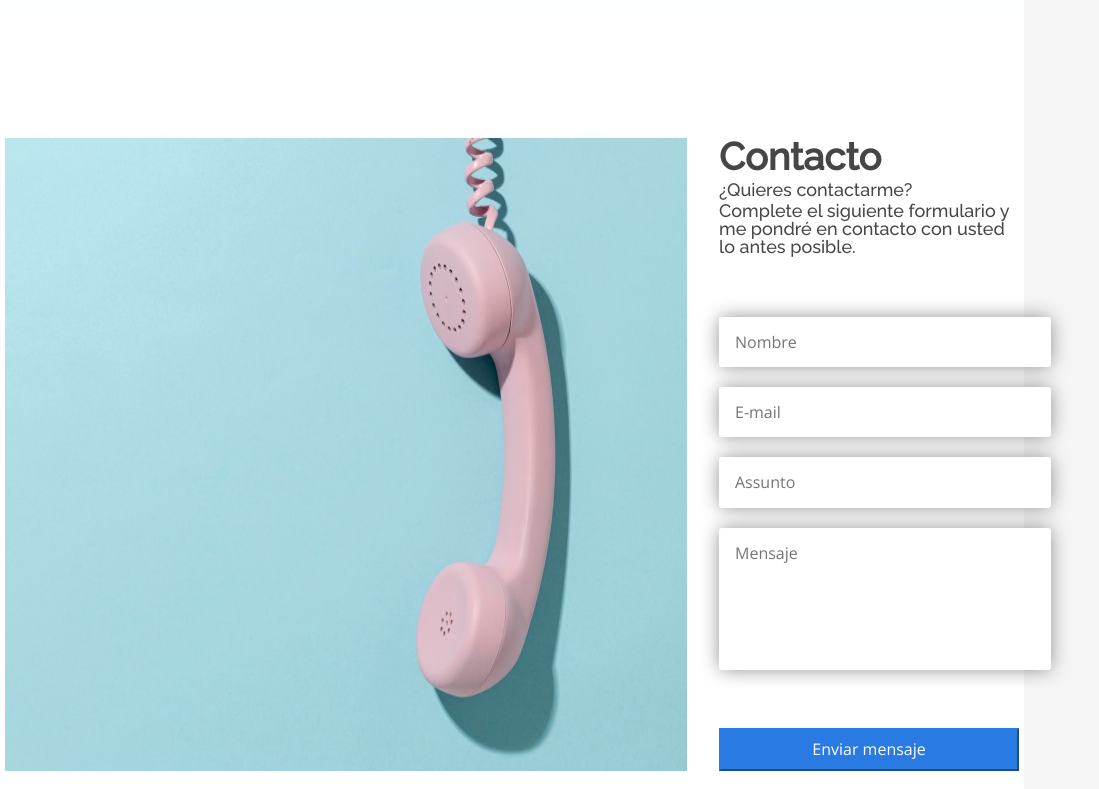
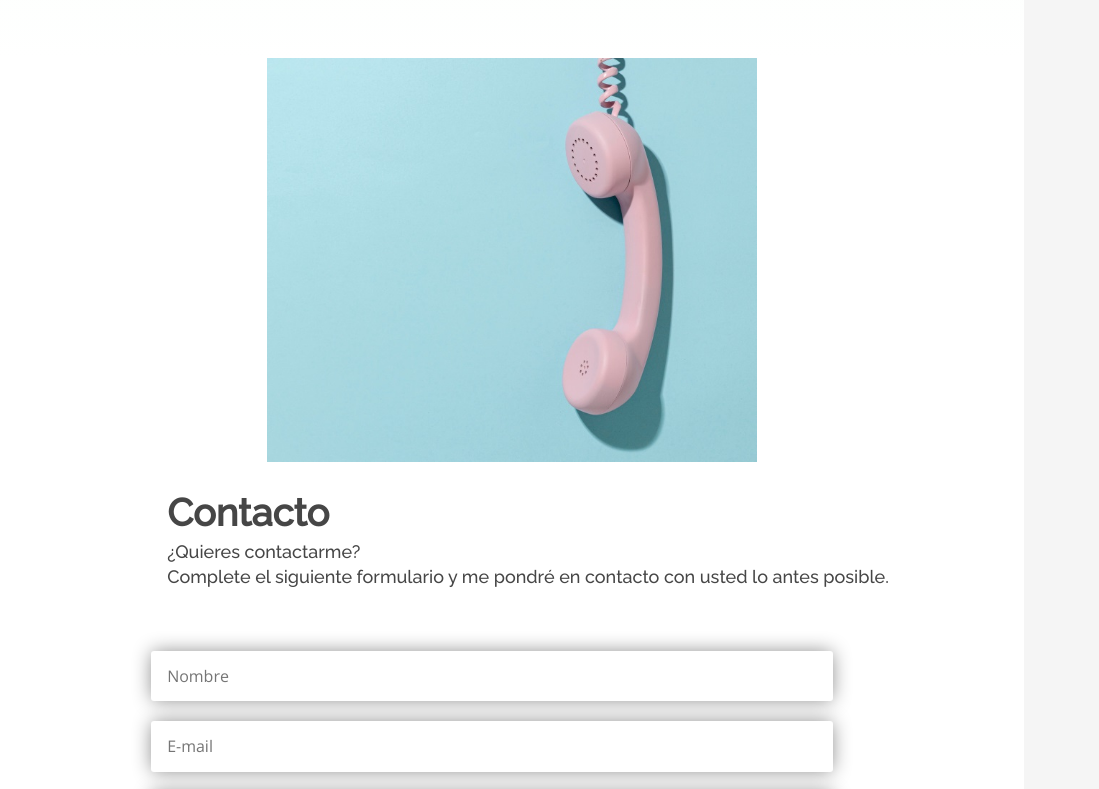
Before and after one commit to juancarlosmachado/Portafolio, a plain HTML site: page index.html in a window 1024 px wide. Shown: the part 6020-6809 px from the top of the page, 1099 px wide, since content can reach past the window. Drawn offline with nearby package versions, Linux system fonts and the light colour scheme.

Commit message:
ultimo ajuste

```diff
--- a/assets/css/contacto.css
+++ b/assets/css/contacto.css
@@ -146,3 +146,36 @@
 
     }
 }
+
+@media (min-width: 852px) and (max-width: 1086px){
+    .contacto__container{
+        flex-direction: column;
+        align-items: center;
+        justify-content: space-between;
+        margin: 0;
+        padding: 0;
+    }
+
+    .contacto__img{
+        width: 65%;
+        padding-bottom: 2rem;
+    }
+
+    .contacto__form--input{
+        width:100%;
+        padding: 1rem;
+        border: none;
+        margin: 10px 0;
+    }
+
+    .contacto__form {
+        justify-content: center;
+        align-items: center;
+        width: 90%;
+    }
+
+    .contacto__form--boton{
+      margin-bottom: 2rem;
+
+    }
+}
```
